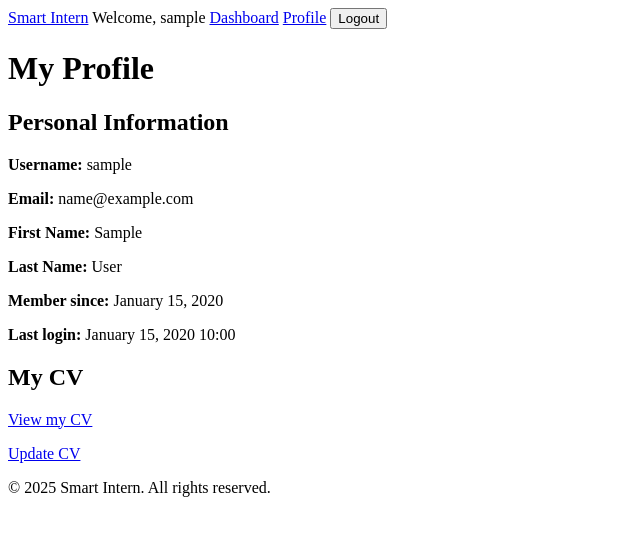
After one commit to assil-barhoumi/InternTracker, a Django app: page /profile/ in a window 1280 px wide. The commit adds this page. Shown: the top 536 px of the page, without its empty margins (0-640 px from the left). Run offline with Django 5.2, Linux system fonts and the light colour scheme; a user stored in the database is signed in; tables that the repository leaves empty hold one stand-in row (values such as "Sample post").

Commit message:
Implement user profile page

```diff
--- a/config/urls.py
+++ b/config/urls.py
@@ -30,6 +30,7 @@ urlpatterns = [
     path('logout/', auth_views.LogoutView.as_view(next_page='login'), name='logout'),
     path("offers/", views.offer_list, name="offer_list"),
     path('offers/apply/<int:offer_id>/', views.apply_offer, name='apply_offer'),
+    path('profile/', login_required(views.profile), name='profile'),
     path('profile/upload-cv/', login_required(views.upload_cv), name='upload_cv'),
     path('dashboard/', login_required(views.dashboard), name='dashboard'),
 
--- a/core/views.py
+++ b/core/views.py
@@ -88,3 +88,14 @@ def upload_cv(request):
         'form': form,
         'intern': intern
     })
+
+@login_required
+def profile(request):
+    """User profile view."""
+    intern = get_object_or_404(Intern, user=request.user)
+    return render(request, 'intern/profile.html', {'intern': intern})
+
+@login_required
+def profile(request):
+    intern = get_object_or_404(Intern, user=request.user)
+    return render(request, 'intern/profile.html', {'intern': intern})
--- a/templates/base.html
+++ b/templates/base.html
@@ -11,13 +11,14 @@
         {% if user.is_authenticated %}
             <span>Welcome, {{ user.username }}</span>
             <a href="{% url 'dashboard' %}">Dashboard</a>
+            <a href="{% url 'profile' %}">Profile</a>
             <form method="post" action="{% url 'logout' %}" style="display:inline;">
                 {% csrf_token %}
                 <button type="submit">Logout</button>
             </form>
         {% else %}
             <a href="{% url 'login' %}">Login</a>
-            <a href="{% url 'signup' %}">Sign Up</a>
+            <a href="{% url 'register' %}">Sign Up</a>
         {% endif %}
     </nav>
 
--- /dev/null
+++ b/templates/intern/profile.html
@@ -0,0 +1,27 @@
+{% extends 'base.html' %}
+
+{% block title %}My Profile{% endblock %}
+
+{% block content %}
+<h1>My Profile</h1>
+
+<h2>Personal Information</h2>
+<p><strong>Username:</strong> {{ intern.user.username }}</p>
+<p><strong>Email:</strong> {{ intern.user.email }}</p>
+<p><strong>First Name:</strong> {{ intern.user.first_name|default:"Not set" }}</p>
+<p><strong>Last Name:</strong> {{ intern.user.last_name|default:"Not set" }}</p>
+<p><strong>Member since:</strong> {{ intern.user.date_joined|date:"F j, Y" }}</p>
+<p><strong>Last login:</strong> {{ intern.user.last_login|date:"F j, Y H:i"|default:"Never" }}</p>
+
+<h2>My CV</h2>
+{% if intern.cv %}
+    <p><a href="{{ intern.cv.url }}" target="_blank">View my CV</a></p>
+    {% if intern.updated_at %}
+        <p>Last updated: {{ intern.updated_at|date:"F j, Y H:i" }}</p>
+    {% endif %}
+    <p><a href="{% url 'upload_cv' %}">Update CV</a></p>
+{% else %}
+    <p>No CV uploaded yet. <a href="{% url 'upload_cv' %}">Upload CV</a></p>
+{% endif %}
+
+{% endblock %}
```
